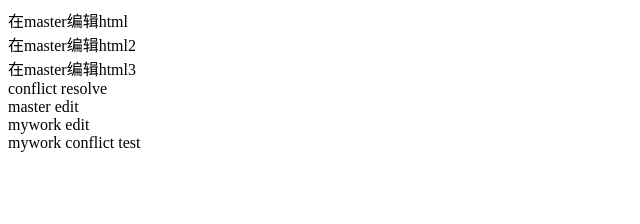
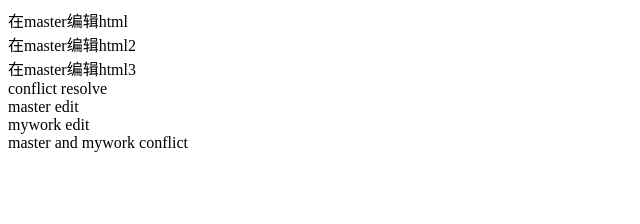
Before and after one commit to yangkai2018/project002, an Angular app: page / in a window 1280 px wide. Shown: the top 224 px of the page, without its empty margins (0-640 px from the left). Built offline with nearby package versions, Linux system fonts and the light colour scheme.

Commit message:
squash and merge

```diff
--- a/src/app/app.component.html
+++ b/src/app/app.component.html
@@ -12,4 +12,5 @@
 <div>conflict resolve</div>
 <div>master edit</div>
 <div>mywork edit</div>
-<div>mywork conflict test</div>
+
+<div>master and mywork conflict</div>
```
